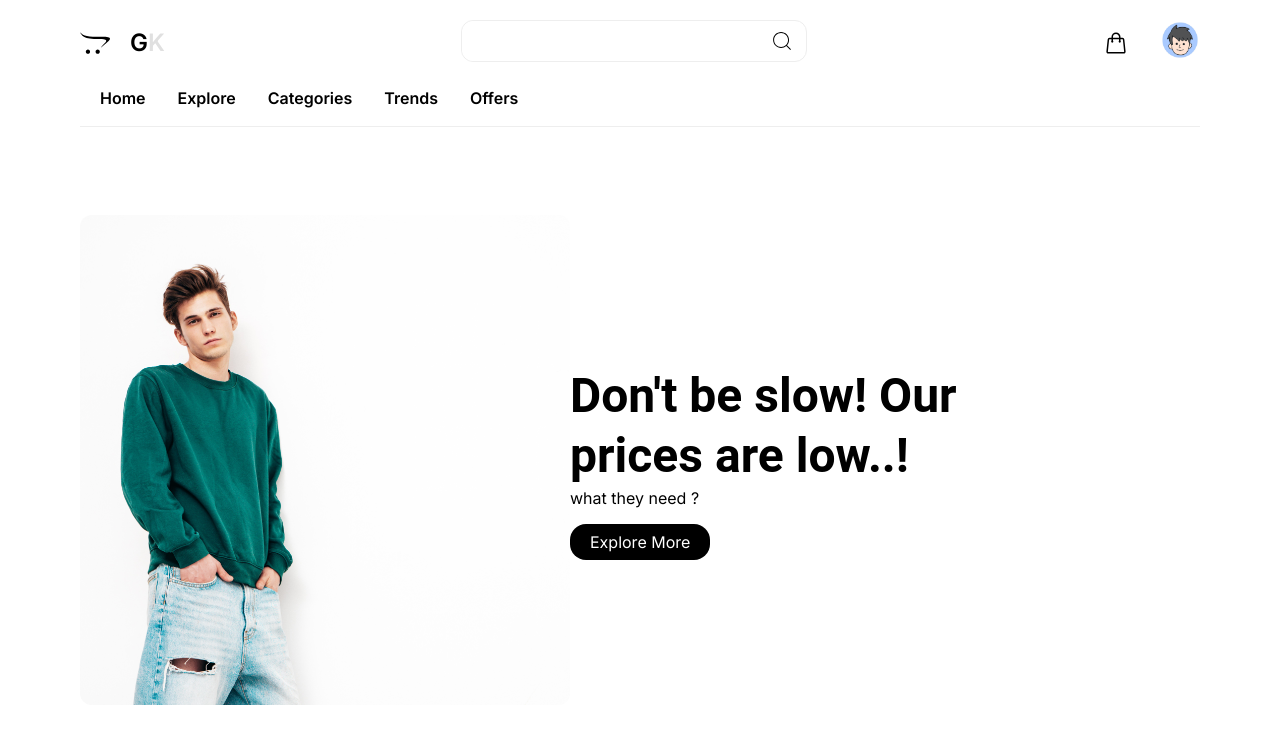
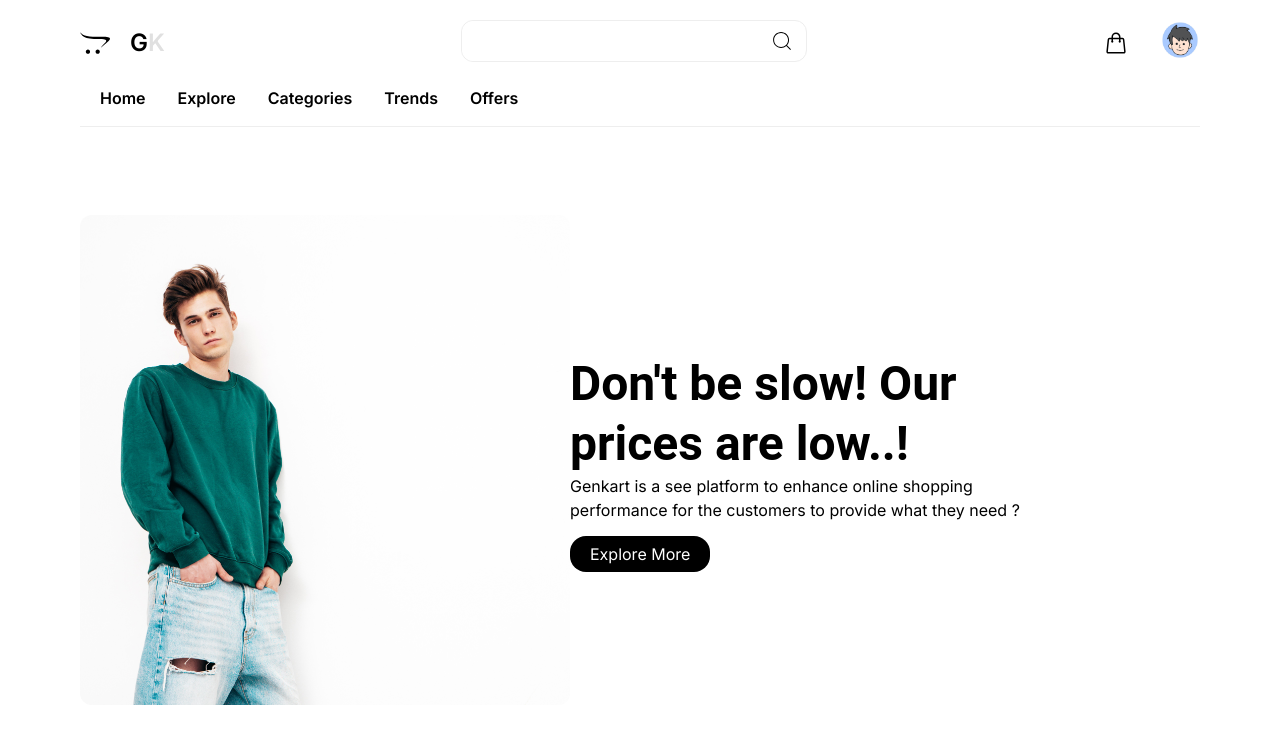
Before and after one commit to Rajj23/Genkart, a Next.js app in the folder client/: page / in a window 1280 px wide. Shown: the top 744 px of the page. Built offline with nearby package versions, Linux system fonts and the light colour scheme; no server answers.

Commit message:
jenkin test

```diff
--- a/client/src/components/Home/Hero.jsx
+++ b/client/src/components/Home/Hero.jsx
@@ -21,7 +21,8 @@ const Hero = () => {
               Don&apos;t be slow! Our prices are low..!
             </h1>
             <h3>
-               what they need ?{" "}
+              Genkart is a see platform to enhance online shopping
+              performance for the customers to provide what they need ?{" "}
             </h3>
             <div className="pt-5">
               <Link
```
